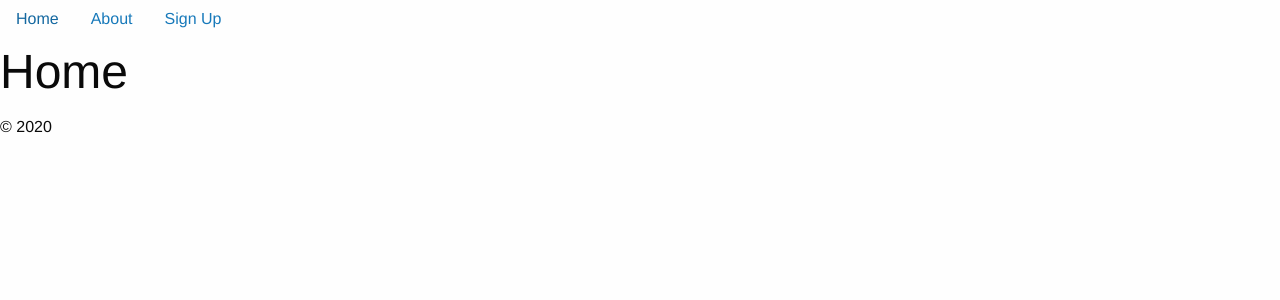
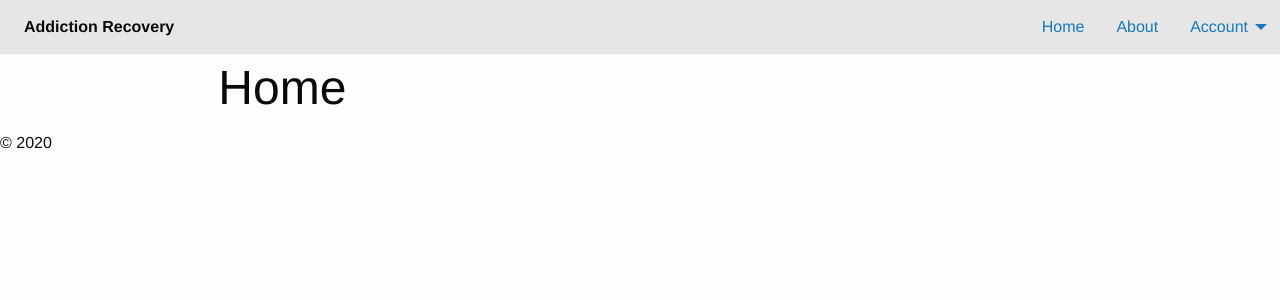
Before and after one commit to gwenf/addiction-recovery, a Django app: page / in a window 1280 px wide. Shown: the top 300 px of the page. Run offline with Django 3.2, Linux system fonts and the light colour scheme; some libraries are stand-ins or nearby versions.

Commit message:
updated templates and corrected cdn links for foundation

```diff
--- a/templates/base.html
+++ b/templates/base.html
@@ -4,7 +4,7 @@
   <meta name="viewport" content="width=device-width, initial-scale=1.0">
   <title>Addiction Recovery</title>
 
-  <link rel="stylesheet" href="https://cdnjs.cloudflare.com/ajax/libs/foundation/6.6.1/css/foundation.min.css">
+  <link rel="stylesheet" href="https://cdn.jsdelivr.net/npm/foundation-sites@6.4.3/dist/css/foundation.min.css" integrity="sha256-GSio8qamaXapM8Fq9JYdGNTvk/dgs+cMLgPeevOYEx0= sha384-wAweiGTn38CY2DSwAaEffed6iMeflc0FMiuptanbN4J+ib+342gKGpvYRWubPd/+ sha512-QHEb6jOC8SaGTmYmGU19u2FhIfeG+t/hSacIWPpDzOp5yygnthL3JwnilM7LM1dOAbJv62R+/FICfsrKUqv4Gg==" crossorigin="anonymous">
 </head>
 <body>
   {% include 'partials/_topnav.html' %}
@@ -14,6 +14,17 @@
 
   {% include 'partials/_footer.html' %}
 
-  <script src="https://cdnjs.cloudflare.com/ajax/libs/foundation/6.6.1/js/foundation.min.js"></script>
+  <script
+    src="https://code.jquery.com/jquery-3.4.1.min.js"
+    integrity="sha256-CSXorXvZcTkaix6Yvo6HppcZGetbYMGWSFlBw8HfCJo="
+    crossorigin="anonymous">
+  </script>
+  <script
+    src="https://cdn.jsdelivr.net/npm/foundation-sites@6.4.3/dist/js/foundation.min.js" integrity="sha256-mRYlCu5EG+ouD07WxLF8v4ZAZYCA6WrmdIXyn1Bv9Vk= sha384-KzKofw4qqetd3kvuQ5AdapWPqV1ZI+CnfyfEwZQgPk8poOLWaabfgJOfmW7uI+AV sha512-0gHfaMkY+Do568TgjJC2iMAV0dQlY4NqbeZ4pr9lVUTXQzKu8qceyd6wg/3Uql9qA2+3X5NHv3IMb05wb387rA=="
+    crossorigin="anonymous">
+  </script>
+  <script>
+    $(document).foundation();
+  </script>
 </body>
 </html>
--- a/templates/pages/about.html
+++ b/templates/pages/about.html
@@ -1,5 +1,9 @@
 {% extends 'base.html' %}
 
 {% block content %}
-<h1>About</h1>
+<div class="grid-x grid-margin-x">
+  <div class="cell medium-6 large-4 medium-offset-2">
+    <h1>About</h1>
+  </div>
+</div>
 {% endblock  %}
--- a/templates/pages/index.html
+++ b/templates/pages/index.html
@@ -1,5 +1,9 @@
 {% extends 'base.html' %}
 
 {% block content %}
-<h1>Home</h1>
+<div class="grid-x grid-margin-x">
+  <div class="cell medium-6 large-4 medium-offset-2">
+    <h1>Home</h1>
+  </div>
+</div>
 {% endblock  %}
--- a/templates/partials/_topnav.html
+++ b/templates/partials/_topnav.html
@@ -1,4 +1,11 @@
+<div class="top-bar">
+  <div class="top-bar-left">
     <ul class="menu">
+      <li class="menu-text">Addiction Recovery</li>
+    </ul>
+  </div>
+  <div class="top-bar-right">
+    <ul class="dropdown menu" data-dropdown-menu>
       <li>
         <a
           href="{% url 'index' %}"
@@ -19,5 +26,13 @@
           About
         </a>
       </li>
+      <li>
+        <a href="#">Account</a>
+        <ul class="menu vertical">
           <li><a href="#">Sign Up</a></li>
+          <li><a href="#">Login</a></li>
         </ul>
+      </li>
+    </ul>
+  </div>
+</div>
```
Also changed, not shown: recovery/static/css/foundation-extension.css (added). Lines whose indentation alone changed are shown as unchanged.
